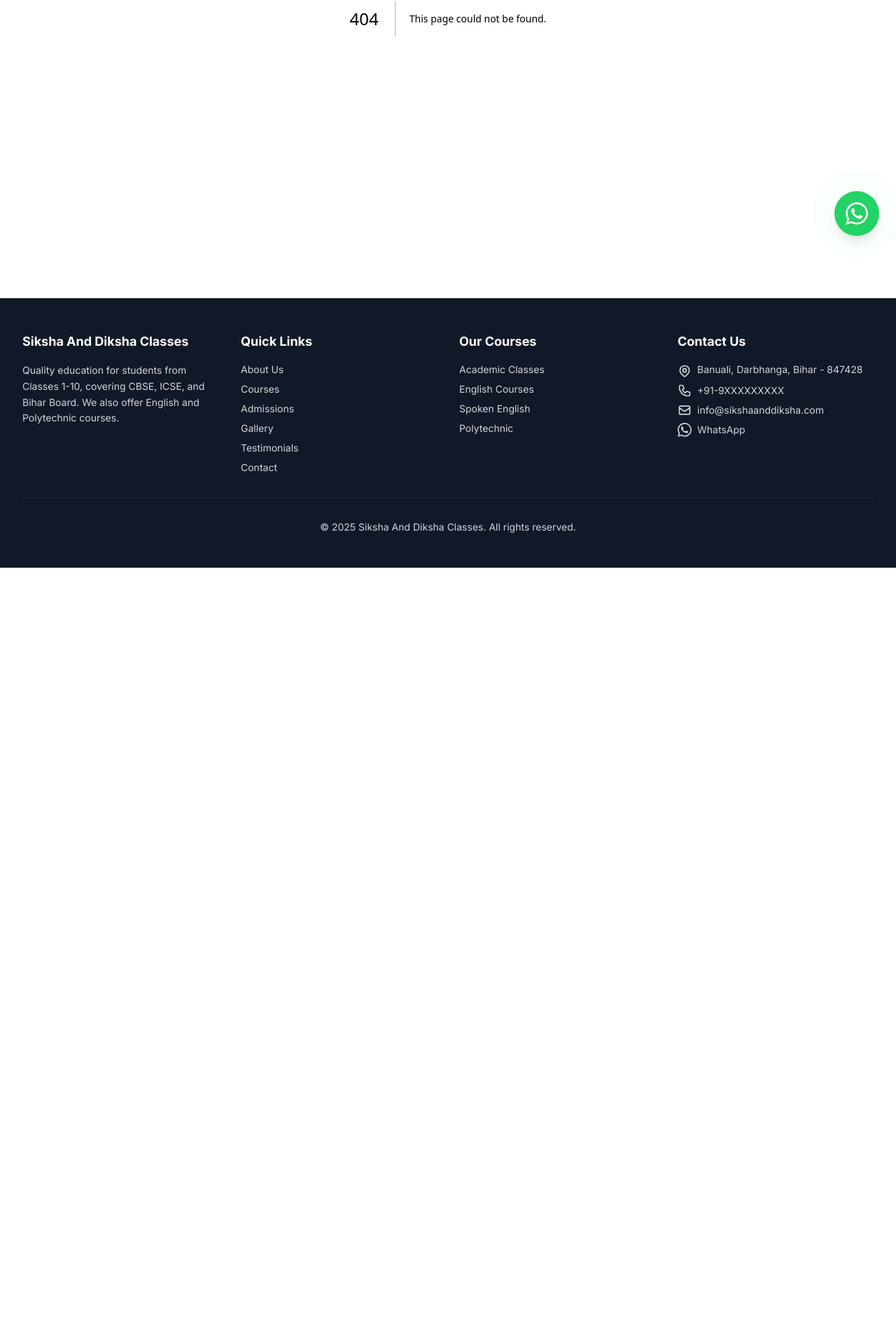
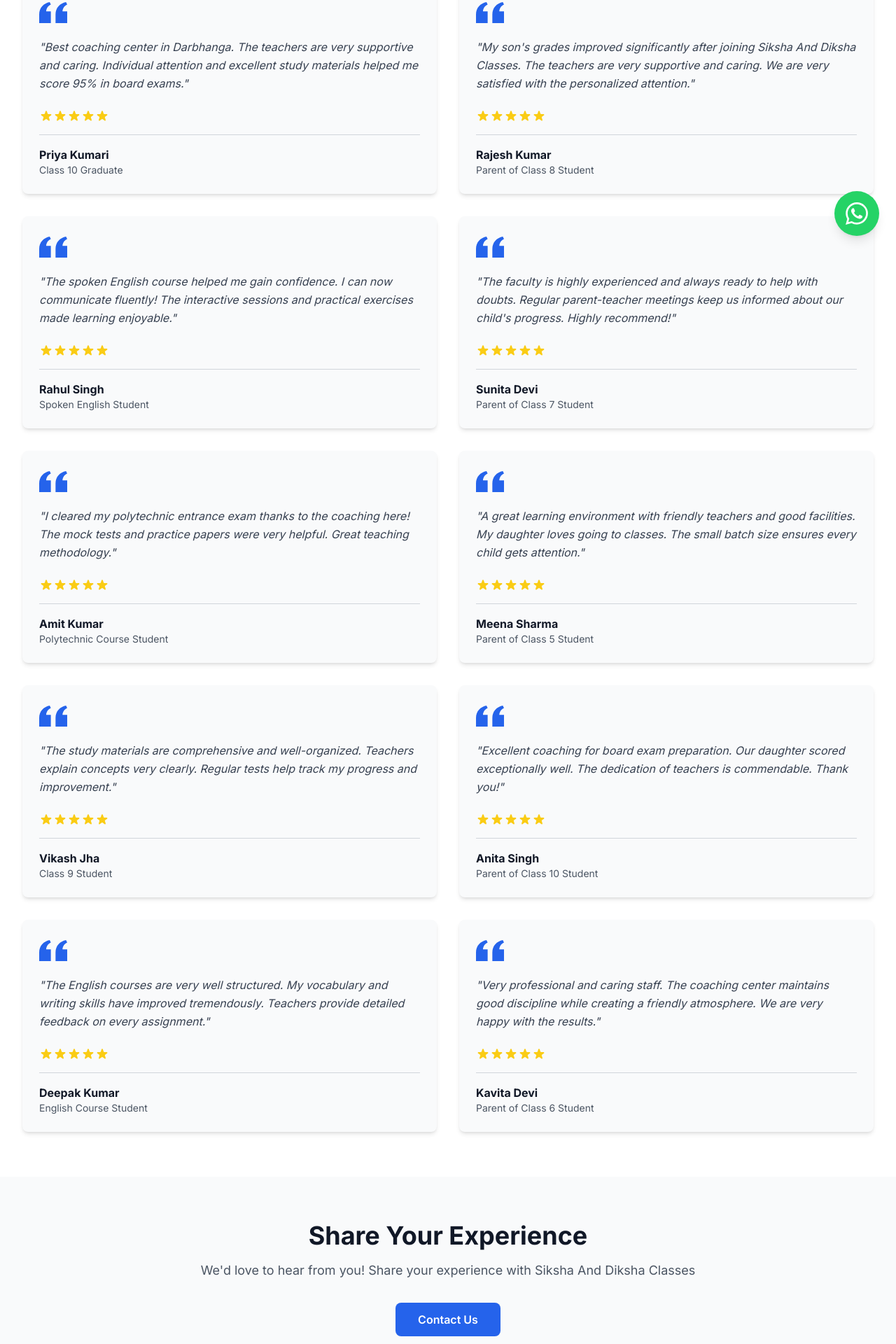
Before and after one commit to replicaboy/Siksha_and_diskha, a Next.js app: page /testimonials in a window 1280 px wide. Before the commit this address had no page. Shown: the part 439-2359 px from the top of the page at 70% size. Before the commit the page ends 1250 px from the top, so only its background shows below. Built offline with nearby package versions, Linux system fonts and the light colour scheme.

Commit message:
Auto-commit: Agent tool execution

```diff
--- /dev/null
+++ b/src/app/testimonials/page.tsx
@@ -0,0 +1,163 @@
+import type { Metadata } from 'next';
+
+export const metadata: Metadata = {
+  title: 'Testimonials - Siksha And Diksha Classes',
+  description: 'Read reviews and testimonials from students and parents at Siksha And Diksha Classes, Banuali, Darbhanga.',
+};
+
+export default function TestimonialsPage() {
+  const testimonials = [
+    {
+      id: 1,
+      name: 'Priya Kumari',
+      role: 'Class 10 Graduate',
+      rating: 5,
+      text: 'Best coaching center in Darbhanga. The teachers are very supportive and caring. Individual attention and excellent study materials helped me score 95% in board exams.',
+    },
+    {
+      id: 2,
+      name: 'Rajesh Kumar',
+      role: 'Parent of Class 8 Student',
+      rating: 5,
+      text: "My son's grades improved significantly after joining Siksha And Diksha Classes. The teachers are very supportive and caring. We are very satisfied with the personalized attention.",
+    },
+    {
+      id: 3,
+      name: 'Rahul Singh',
+      role: 'Spoken English Student',
+      rating: 5,
+      text: 'The spoken English course helped me gain confidence. I can now communicate fluently! The interactive sessions and practical exercises made learning enjoyable.',
+    },
+    {
+      id: 4,
+      name: 'Sunita Devi',
+      role: 'Parent of Class 7 Student',
+      rating: 5,
+      text: 'The faculty is highly experienced and always ready to help with doubts. Regular parent-teacher meetings keep us informed about our child\'s progress. Highly recommend!',
+    },
+    {
+      id: 5,
+      name: 'Amit Kumar',
+      role: 'Polytechnic Course Student',
+      rating: 5,
+      text: 'I cleared my polytechnic entrance exam thanks to the coaching here! The mock tests and practice papers were very helpful. Great teaching methodology.',
+    },
+    {
+      id: 6,
+      name: 'Meena Sharma',
+      role: 'Parent of Class 5 Student',
+      rating: 5,
+      text: 'A great learning environment with friendly teachers and good facilities. My daughter loves going to classes. The small batch size ensures every child gets attention.',
+    },
+    {
+      id: 7,
+      name: 'Vikash Jha',
+      role: 'Class 9 Student',
+      rating: 5,
+      text: 'The study materials are comprehensive and well-organized. Teachers explain concepts very clearly. Regular tests help track my progress and improvement.',
+    },
+    {
+      id: 8,
+      name: 'Anita Singh',
+      role: 'Parent of Class 10 Student',
+      rating: 5,
+      text: 'Excellent coaching for board exam preparation. Our daughter scored exceptionally well. The dedication of teachers is commendable. Thank you!',
+    },
+    {
+      id: 9,
+      name: 'Deepak Kumar',
+      role: 'English Course Student',
+      rating: 5,
+      text: 'The English courses are very well structured. My vocabulary and writing skills have improved tremendously. Teachers provide detailed feedback on every assignment.',
+    },
+    {
+      id: 10,
+      name: 'Kavita Devi',
+      role: 'Parent of Class 6 Student',
+      rating: 5,
+      text: 'Very professional and caring staff. The coaching center maintains good discipline while creating a friendly atmosphere. We are very happy with the results.',
+    },
+  ];
+
+  return (
+    <>
+      {/* Page Hero */}
+      <section className="bg-gradient-to-r from-blue-600 to-blue-800 text-white py-16 lg:py-24">
+        <div className="max-w-7xl mx-auto px-4 sm:px-6 lg:px-8 text-center">
+          <h1 className="text-4xl md:text-5xl font-bold mb-4">Testimonials</h1>
+          <p className="text-xl text-blue-100">
+            What Our Students and Parents Say
+          </p>
+        </div>
+      </section>
+
+      {/* Testimonials Grid */}
+      <section className="py-16 bg-white">
+        <div className="max-w-7xl mx-auto px-4 sm:px-6 lg:px-8">
+          <div className="grid grid-cols-1 md:grid-cols-2 gap-8">
+            {testimonials.map((testimonial) => (
+              <div
+                key={testimonial.id}
+                className="bg-gray-50 rounded-lg p-6 shadow-md hover:shadow-lg transition-shadow"
+              >
+                {/* Quote Icon */}
+                <div className="text-blue-600 mb-4">
+                  <svg
+                    className="w-10 h-10"
+                    fill="currentColor"
+                    viewBox="0 0 24 24"
+                  >
+                    <path d="M14.017 21v-7.391c0-5.704 3.731-9.57 8.983-10.609l.995 2.151c-2.432.917-3.995 3.638-3.995 5.849h4v10h-9.983zm-14.017 0v-7.391c0-5.704 3.748-9.57 9-10.609l.996 2.151c-2.433.917-3.996 3.638-3.996 5.849h3.983v10h-9.983z" />
+                  </svg>
+                </div>
+
+                {/* Testimonial Text */}
+                <p className="text-gray-700 mb-6 italic leading-relaxed">
+                  "{testimonial.text}"
+                </p>
+
+                {/* Rating */}
+                <div className="flex items-center mb-4">
+                  {[...Array(testimonial.rating)].map((_, i) => (
+                    <svg
+                      key={i}
+                      className="w-5 h-5 text-yellow-400"
+                      fill="currentColor"
+                      viewBox="0 0 20 20"
+                    >
+                      <path d="M9.049 2.927c.3-.921 1.603-.921 1.902 0l1.07 3.292a1 1 0 00.95.69h3.462c.969 0 1.371 1.24.588 1.81l-2.8 2.034a1 1 0 00-.364 1.118l1.07 3.292c.3.921-.755 1.688-1.54 1.118l-2.8-2.034a1 1 0 00-1.175 0l-2.8 2.034c-.784.57-1.838-.197-1.539-1.118l1.07-3.292a1 1 0 00-.364-1.118L2.98 8.72c-.783-.57-.38-1.81.588-1.81h3.461a1 1 0 00.951-.69l1.07-3.292z" />
+                    </svg>
+                  ))}
+                </div>
+
+                {/* Author */}
+                <div className="border-t border-gray-300 pt-4">
+                  <p className="font-bold text-gray-900">{testimonial.name}</p>
+                  <p className="text-sm text-gray-600">{testimonial.role}</p>
+                </div>
+              </div>
+            ))}
+          </div>
+        </div>
+      </section>
+
+      {/* Add Your Review Section */}
+      <section className="py-16 bg-gray-50">
+        <div className="max-w-4xl mx-auto px-4 sm:px-6 lg:px-8 text-center">
+          <h2 className="text-3xl md:text-4xl font-bold mb-4 text-gray-900">
+            Share Your Experience
+          </h2>
+          <p className="text-gray-600 mb-8 text-lg">
+            We'd love to hear from you! Share your experience with Siksha And Diksha Classes
+          </p>
+          <a
+            href="/contact"
+            className="inline-block bg-blue-600 text-white px-8 py-3 rounded-lg hover:bg-blue-700 transition-colors font-semibold"
+          >
+            Contact Us
+          </a>
+        </div>
+      </section>
+    </>
+  );
+}
```
